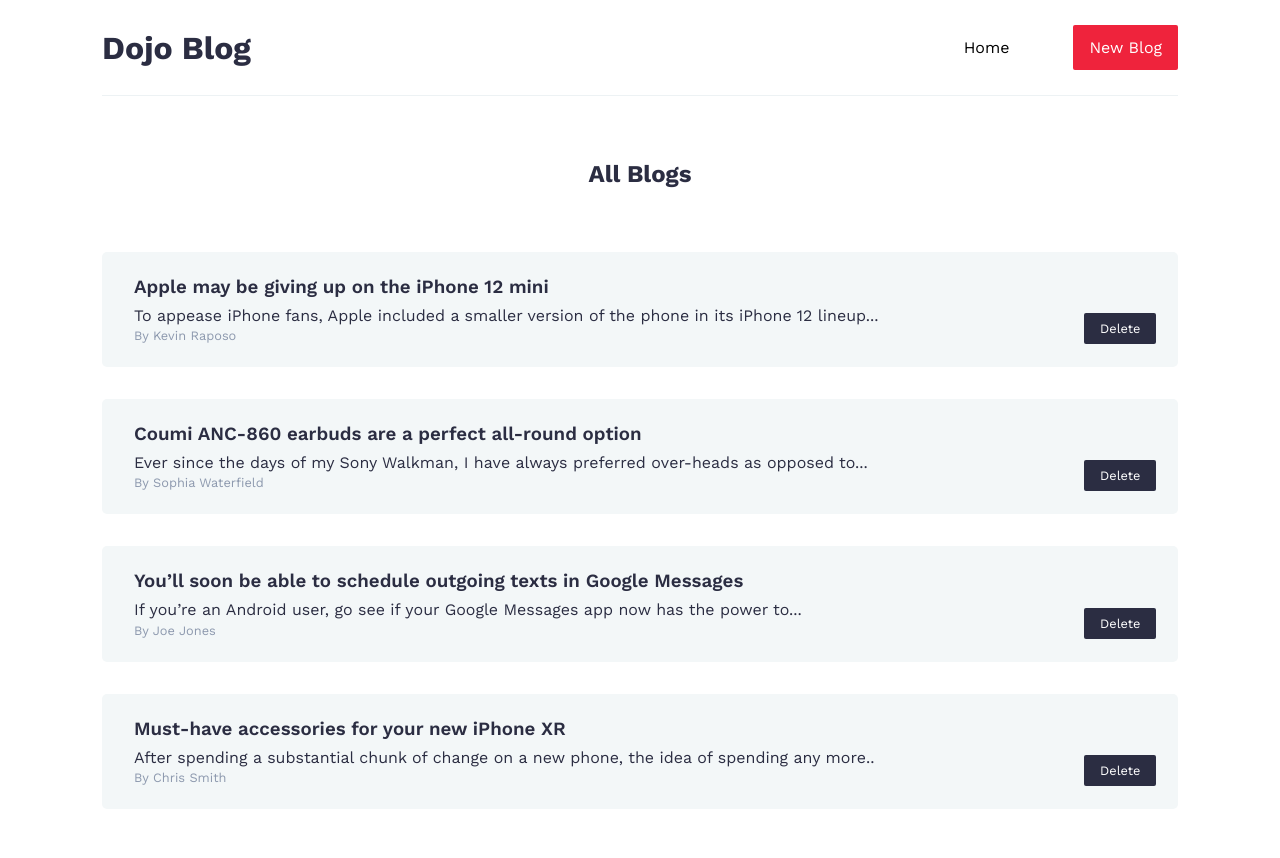
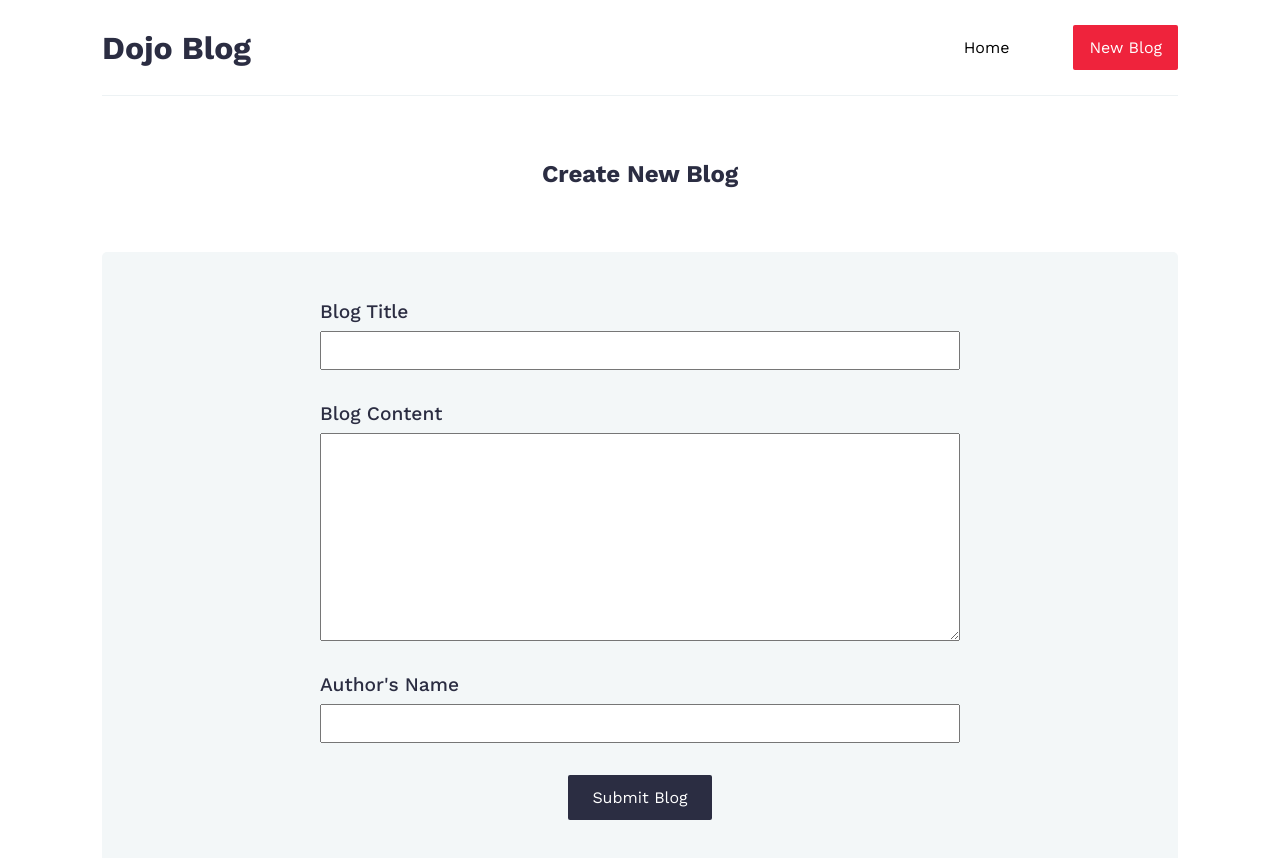
Before and after one commit to thusharathiwanka/Dojo-blog, a React (Create React App) app: page /create in a window 1280 px wide. Shown: the top 858 px of the page. Built offline with nearby package versions, Linux system fonts and the light colour scheme.

Commit message:
routing added, form styles added

```diff
--- a/package.json
+++ b/package.json
@@ -8,6 +8,7 @@
     "@testing-library/user-event": "^12.6.3",
     "react": "^17.0.1",
     "react-dom": "^17.0.1",
+    "react-router-dom": "^5.2.0",
     "react-scripts": "4.0.2",
     "web-vitals": "^1.1.0"
   },
--- a/src/App.js
+++ b/src/App.js
@@ -1,14 +1,25 @@
 import Navbar from "./components/Navbar";
 import Home from "./components/Home";
+import BlogSubmit from "./components/BolgSubmit";
+import { BrowserRouter as Router, Route, Switch } from "react-router-dom";
 
 function App() {
   return (
-    <div className="App">
-      <Navbar />
-      <div className="content">
-        <Home />
+    <Router>
+      <div className="App">
+        <Navbar />
+        <div className="content">
+          <Switch>
+            <Route exact path="/">
+              <Home />
+            </Route>
+            <Route path="/create/">
+              <BlogSubmit />
+            </Route>
+          </Switch>
+        </div>
       </div>
-    </div>
+    </Router>
   );
 }
 
--- /dev/null
+++ b/src/components/BolgSubmit.js
@@ -0,0 +1,12 @@
+import Form from "./Form";
+
+const BlogSubmit = () => {
+  return (
+    <div className="form-content">
+      <h2>Create New Blog</h2>
+      <Form />
+    </div>
+  );
+};
+
+export default BlogSubmit;
--- /dev/null
+++ b/src/components/Form.js
@@ -0,0 +1,26 @@
+const Form = () => {
+  return (
+    <form action="" className="new-blog-form">
+      <div className="blog-title">
+        <label htmlFor="title">Blog Title</label>
+        <input type="text" name="title" id="blog-title" />
+      </div>
+      <div className="blog-content">
+        <label htmlFor="blog-content">Blog Content</label>
+        <textarea
+          name="blog-content"
+          id="blog-content"
+          cols="30"
+          rows="10"
+        ></textarea>
+      </div>
+      <div className="blog-author">
+        <label htmlFor="author">Author's Name</label>
+        <input type="text" name="author" id="author-name" />
+      </div>
+      <button type="submit">Submit Blog</button>
+    </form>
+  );
+};
+
+export default Form;
--- a/src/components/Navbar.js
+++ b/src/components/Navbar.js
@@ -1,11 +1,13 @@
+import { Link } from "react-router-dom";
+
 const Navbar = () => {
   return (
     <header>
       <nav>
         <h2 className="logo">Dojo Blog</h2>
         <div className="nav-links">
-          <a href="/">Home</a>
-          <a href="/create">New Blog</a>
+          <Link to="/">Home</Link>
+          <Link to="/create">New Blog</Link>
         </div>
       </nav>
     </header>
--- a/src/index.css
+++ b/src/index.css
@@ -64,7 +64,8 @@ nav {
 }
 
 /* home styles */
-.content h2 {
+.content h2,
+.form-content h2 {
   text-align: center;
   padding-bottom: 4rem;
 }
@@ -96,10 +97,8 @@ nav {
   color: #8d99ae;
 }
 
-.blog-preview button {
-  position: absolute;
-  bottom: 20%;
-  right: 2%;
+.blog-preview button,
+.new-blog-form button {
   outline: none;
   border: none;
   background: #2b2d42;
@@ -110,6 +109,50 @@ nav {
   transition: background 0.3s ease-in-out;
 }
 
-.blog-preview button:hover {
+.new-blog-form button {
+  padding: 0.8rem 1.5rem;
+  font-size: 1rem;
+}
+
+.blog-preview button {
+  position: absolute;
+  bottom: 20%;
+  right: 2%;
+}
+
+.blog-preview button:hover,
+.new-blog-form button:hover {
   background: #3e415d;
 }
+
+/* new blog styles */
+.new-blog-form {
+  display: flex;
+  flex-direction: column;
+  justify-content: center;
+  align-items: center;
+  background: #f3f7f8;
+  padding: 3rem 2rem;
+  border-radius: 5px;
+}
+
+.blog-title,
+.blog-content,
+.blog-author {
+  display: flex;
+  flex-direction: column;
+}
+
+.new-blog-form input,
+.new-blog-form textarea {
+  margin-bottom: 2rem;
+  padding: 0.5rem 1rem;
+  width: 40rem;
+  font-size: 1rem;
+}
+
+.new-blog-form label {
+  font-size: 1.2rem;
+  font-weight: 500;
+  padding-bottom: 0.5rem;
+}
```
Also changed, not shown: 1 other file (tests, documents, lock files or other folders).
